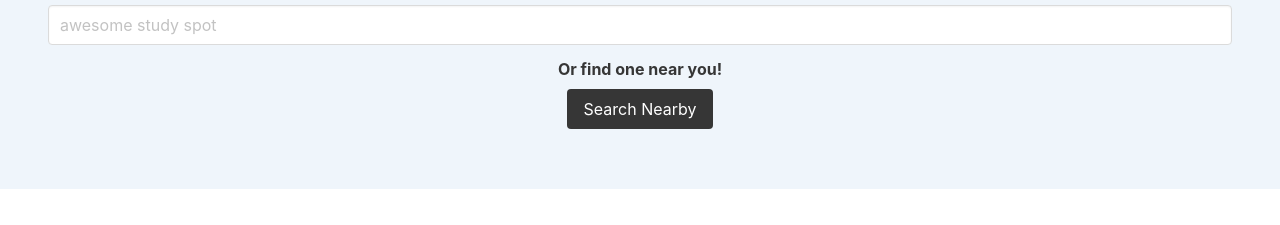
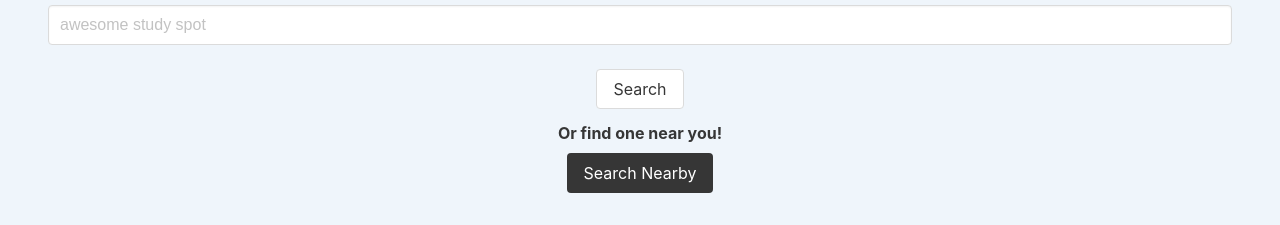
Before and after one commit to chelene3/426FinalProject, a website: page index.html in a window 1280 px wide. Shown: the part 357-582 px from the top of the page. Drawn offline with nearby package versions, Linux system fonts and the light colour scheme.

Commit message:
got autocomplete to work on the homepage

```diff
--- a/home.js
+++ b/home.js
@@ -14,6 +14,32 @@ function addMap(){
     $('#map').append(map);
 }
 
+$ (function () {
+  var availableTags = [
+    "Starbucks",
+    "Davis Library",
+    "Robert B. House Undergraduate Library",
+    "Stone and Leaf Cafe",
+    "Fedex Center",
+    "Health Science Library",
+    "Stone Library",
+    "Chapel Hill Public Library",
+    "Summit Franklin",
+    "Honeysuckle Cafe and Bar",
+    "Coco Bean Coffee Shop",
+    "Johnny's Gone Fishing ",
+    "Cafe Driade",
+    "Epilogue Books Chocolate Brews",
+    "Wilson Library",
+    "Carolina Union",
+    "Cha House",
+    "Carolina Coffee Shop"
+  ];
+  $("#searchText").autocomplete ({
+    source: availableTags,
+    appendTo: "#auto"
+  });
+});
 //add function for autocomplete widget in home page
 
 
--- a/index.html
+++ b/index.html
@@ -9,7 +9,6 @@
     src="https://maps.googleapis.com/maps/api/js?key=AIzaSyCgyx6WujHOQ_HsN95DWfOIQ_1Uw9Yrt8k&callback=initMap&libraries=places&v=weekly"
     defer
     ></script> -->
-
     <title>Home</title>
 </head>
 <body>
@@ -27,10 +26,13 @@
                 <!-- <form> -->
                     <div class="field">
                         <label class="label">Search for a study spot:</label>
-                        <div class="control">
+                        <div class="ui-widget" id="auto">
                             <input id="searchText" class="input" type="text" placeholder="awesome study spot" name="username" autocomplete="off">
                         </div>
-
+                        <div class="control">
+                            <br>
+                            <button class="button">Search</button>
+                        </div>
                     </div>
                     <div class="field">
                         <label class="label">Or find one near you!</label>
@@ -52,6 +54,8 @@
         </div>
     </section>
     <script src="https://code.jquery.com/jquery-3.4.1.min.js"></script>
+    <link href="https://code.jquery.com/ui/1.10.2/themes/smoothness/jquery-ui.min.css" rel="stylesheet"></link>
+    <script src="https://code.jquery.com/ui/1.10.2/jquery-ui.min.js"></script>
     <!-- <script src="card_data.js"></script> -->
     <script src="database.js"></script>
     <script src="render_cards.js" type="module"></script>
--- a/style.css
+++ b/style.css
@@ -27,3 +27,28 @@
 #feed {
     margin: 15px
 }
+
+#auto {
+    display: block;
+    position: relative;
+}
+
+.ui-menu .ui-menu-item a{
+    border: 1px solid;
+    margin: 10px;
+}
+
+ul.ui-autocomplete {
+    position: absolute;
+    top: 100%;
+    left: 0;
+    z-index: 1000;
+    float: left;
+    display: none;
+    min-width: 160px;
+    margin: 0 0 10px 25px;
+    list-style: none;
+    background-color: #ffffff;
+    border: 1px solid #ccc;
+    border-color: rgba(0, 0, 0, 0.2);
+}
```
